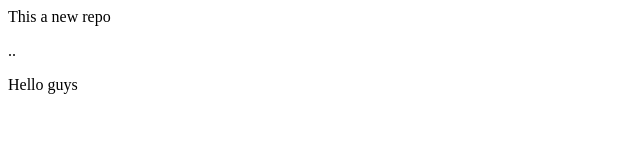
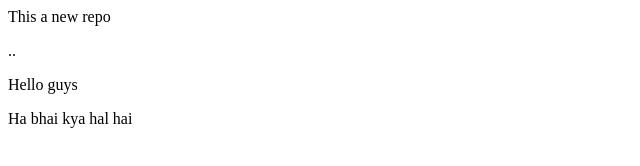
Before and after one commit to Dhruvsingh72/localrepo, a plain HTML site: page index.html in a window 1280 px wide. Shown: the whole page, without its empty margins (0-640 px from the left). Drawn offline with Linux system fonts and the light colour scheme.

Commit message:
Add Thrird line

```diff
--- a/index.html
+++ b/index.html
@@ -1,2 +1,3 @@
 <p> This a new repo</p>..
 <p> Hello guys</p>
+<P> Ha bhai kya hal hai</P>
```
